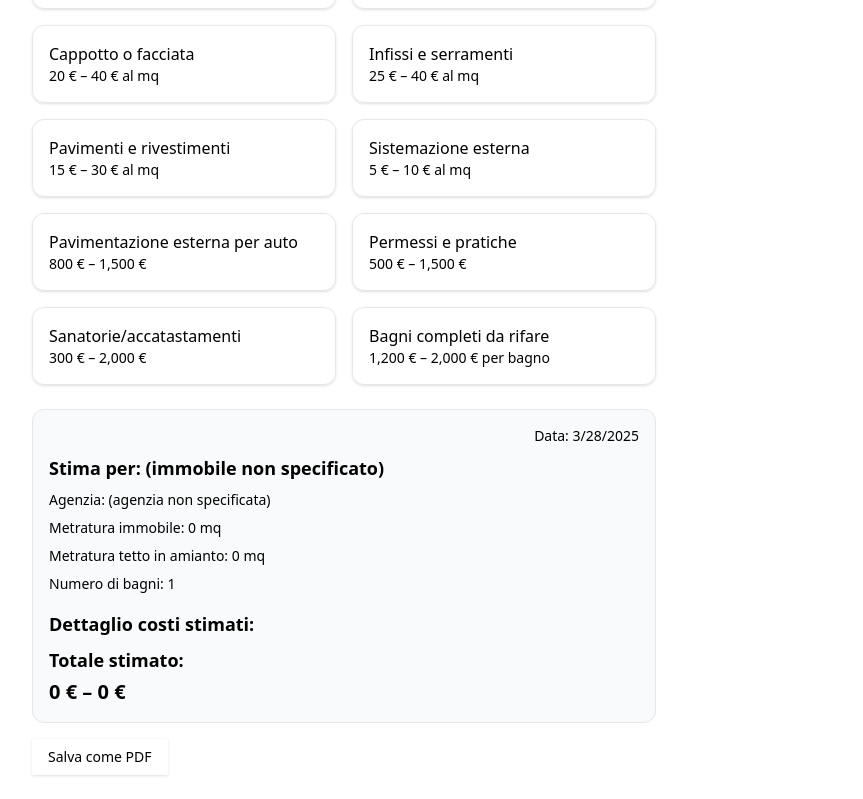
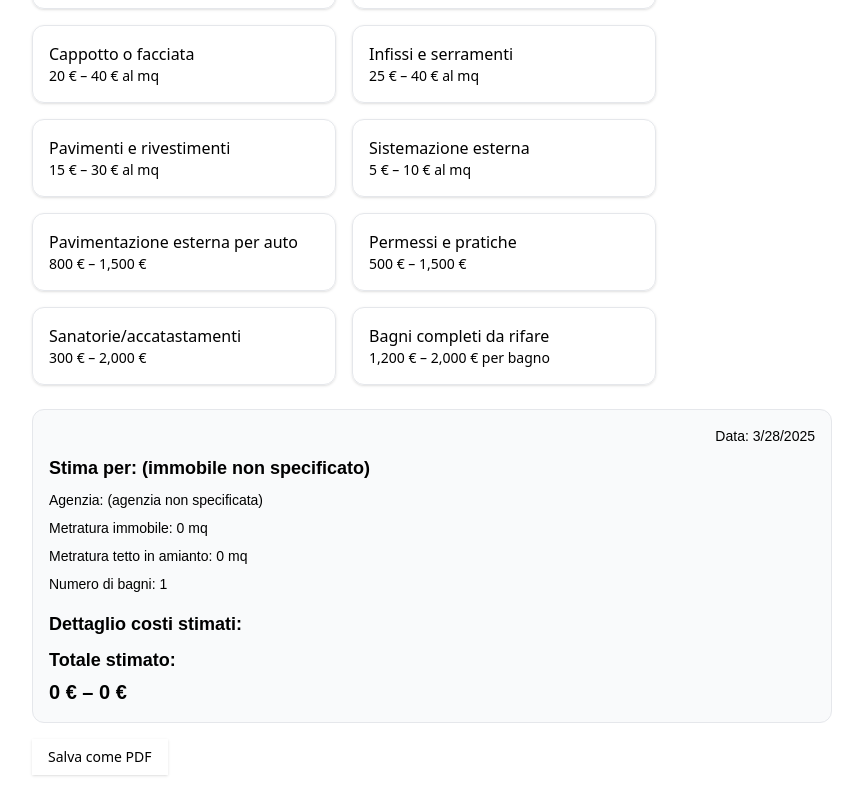
Before and after one commit to FlamingFury28/stima-costi-ristrutturazione, a React (Vite) app: page / in a window 1280 px wide. Shown: the part 623-1422 px from the top of the page, without its empty margins (296-1159 px from the left). Built offline with nearby package versions, Linux system fonts and the light colour scheme.

Commit message:
Fix rollup/npm error for Vercel deploy

```diff
--- a/src/App.jsx
+++ b/src/App.jsx
@@ -74,7 +74,7 @@ export default function CostEstimator() {
   const handleDownloadPDF = () => {
     if (resultRef.current) {
       html2pdf()
-        .set({ margin: 1, filename: "stima_ristrutturazione.pdf", html2canvas: { scale: 2 } })
+        .set({ margin: 1, filename: "stima_ristrutturazione.pdf", html2canvas: { scale: 3, useCORS: true } })
         .from(resultRef.current)
         .save();
     }
@@ -131,8 +131,8 @@ export default function CostEstimator() {
             key={item.id}
             onClick={() => toggleItem(item.id)}
             className={`cursor-pointer transition-all duration-200 ${selectedItems.includes(item.id)
-                ? "bg-blue-100 border-blue-500"
-                : "hover:bg-gray-100"
+              ? "bg-blue-100 border-blue-500"
+              : "hover:bg-gray-100"
               }`}
           >
             <CardContent className="p-4">
@@ -148,7 +148,11 @@ export default function CostEstimator() {
           </Card>
         ))}
       </div>
-      <div ref={resultRef} className="p-4 border rounded-xl bg-gray-50 mb-4">
+      <div
+        ref={resultRef}
+        className="p-4 border rounded-xl bg-gray-50 mb-4"
+        style={{ width: "800px", fontSize: "14px", fontFamily: "Arial, sans-serif" }}
+      >
         <p className="text-sm mb-2 text-right">Data: {today}</p>
         <h2 className="text-lg font-semibold mb-2">Stima per: {propertyName || "(immobile non specificato)"}</h2>
         <p className="text-sm mb-2">Agenzia: {agencyName || "(agenzia non specificata)"}</p>
```
